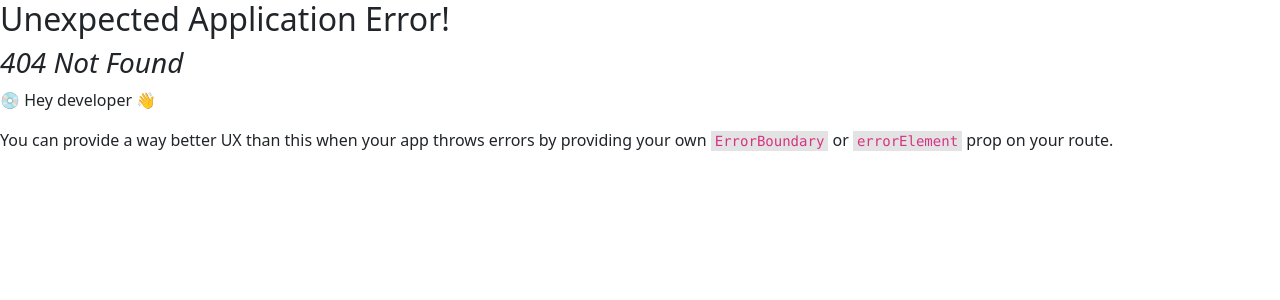
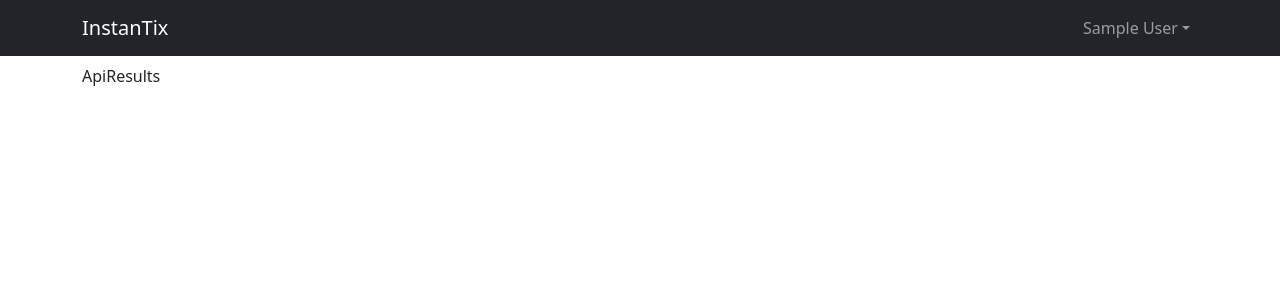
Before and after one commit to arivreduce/InstanTix, a React app in the folder frontend/: page /results in a window 1280 px wide. Before the commit this address had no page. Shown: the top 300 px of the page. Built offline with nearby package versions, Linux system fonts and the light colour scheme; sample sign-in values are in the browser's storage.

Commit message:
added ResultsScreen and ApiResults component files, along with react-route

```diff
--- /dev/null
+++ b/frontend/src/components/ApiResults.js
@@ -0,0 +1,4 @@
+const ApiResults = () => {
+  return <div>ApiResults</div>;
+};
+export default ApiResults;
--- a/frontend/src/components/SearchBar.js
+++ b/frontend/src/components/SearchBar.js
@@ -396,7 +396,7 @@ const SearchBar = () => {
     e.preventDefault();
     try {
       const res = await search({ attId, filteredCountryCode }).unwrap();
-      // console.log(res);
+      console.log(res);
     } catch (error) {
       toast.error(error?.data?.message || error.error);
     }
--- a/frontend/src/index.js
+++ b/frontend/src/index.js
@@ -16,6 +16,7 @@ import LoginScreen from './screens/LoginScreen';
 import RegisterScreen from './screens/RegisterScreen';
 import ProfileScreen from './screens/ProfileScreen';
 import SearchScreen from './screens/SearchScreen';
+import ResultsScreen from './screens/ResultsScreen';
 
 const router = createBrowserRouter(
   createRoutesFromElements(
@@ -26,6 +27,7 @@ const router = createBrowserRouter(
       <Route path="" element={<PrivateRoute />}>
         <Route path="/search" element={<SearchScreen />} />
         <Route path="/profile" element={<ProfileScreen />} />
+        <Route path="/results" element={<ResultsScreen />} />
       </Route>
     </Route>
   )
--- /dev/null
+++ b/frontend/src/screens/ResultsScreen.js
@@ -0,0 +1,10 @@
+import ApiResults from '../components/ApiResults';
+
+const ResultsScreen = () => {
+  return (
+    <div>
+      <ApiResults />
+    </div>
+  );
+};
+export default ResultsScreen;
```
Also changed, not shown: 1 other file (tests, documents, lock files or other folders).
